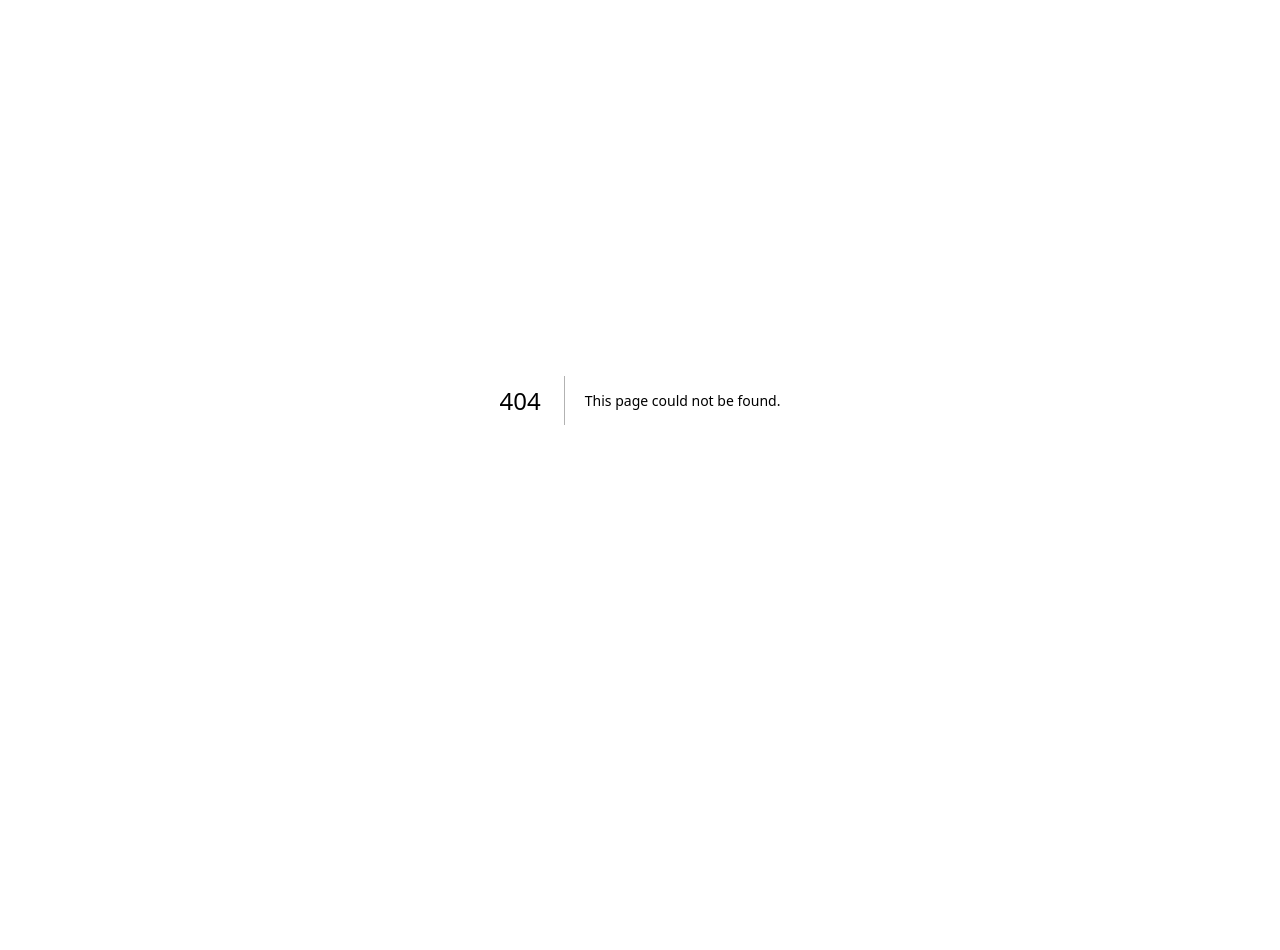
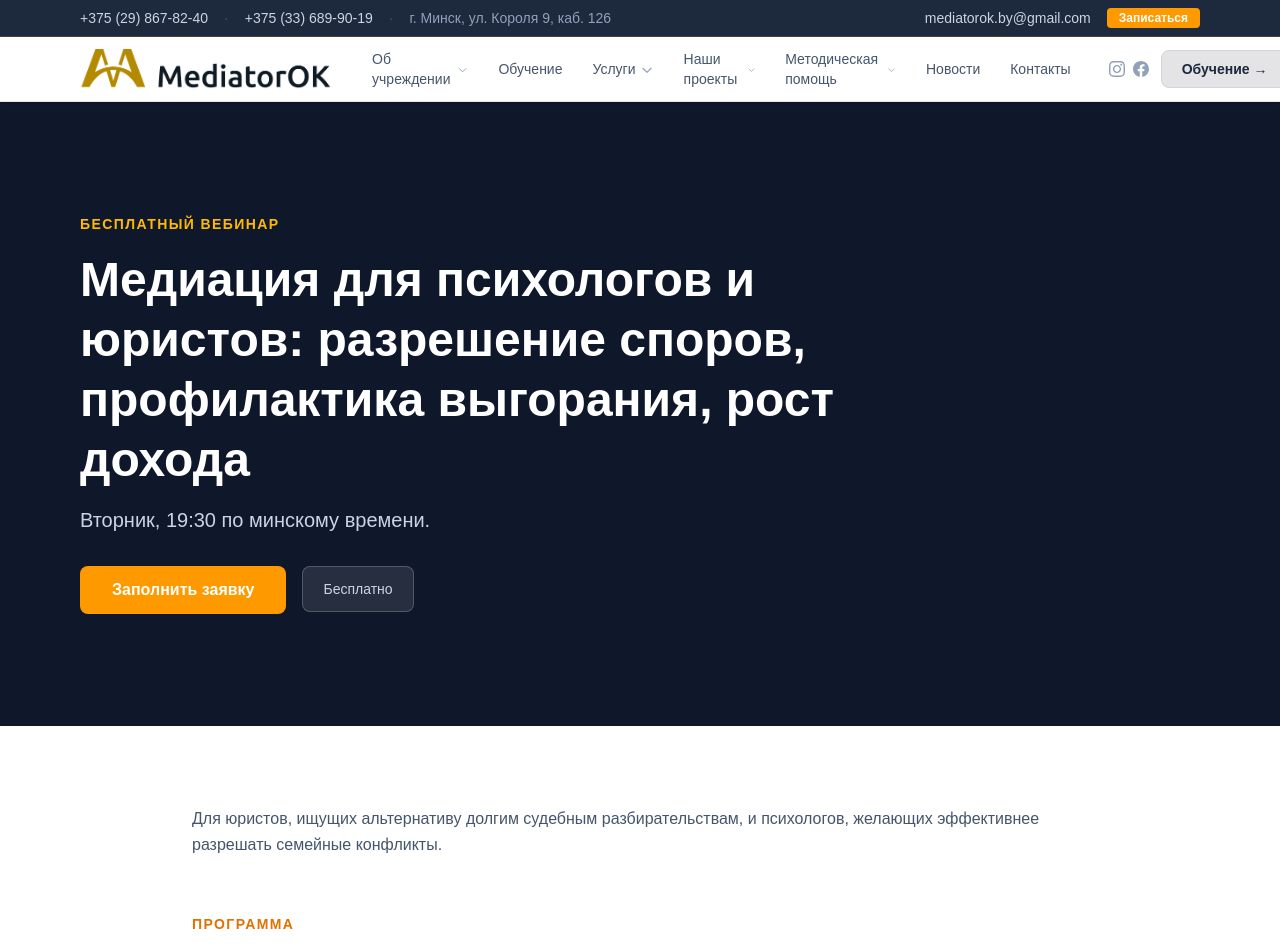
Before and after one commit to ZedMalatesta/newMediatorSite, a Next.js app: page /urok in a window 1280 px wide. Before the commit this address had no page. Shown: the top 950 px of the page. Before the commit the page ends 800 px from the top, so only its background shows below. Built offline with nearby package versions, Linux system fonts and the light colour scheme.

Commit message:
feat: add mediation income webinar page

```diff
--- /dev/null
+++ b/app/urok/page.tsx
@@ -0,0 +1,49 @@
+import type { Metadata } from "next";
+import TopBar from "@layout/TopBar";
+import Navbar from "@layout/Navbar";
+import Footer from "@layout/Footer";
+import { EventHero } from "@sections/EventHero/EventHero";
+import { EventDetails } from "@sections/EventDetails/EventDetails";
+import { EventSignup } from "@sections/EventSignup/EventSignup";
+
+export const metadata: Metadata = {
+  title: "Медиация для психологов и юристов: разрешение споров, выгорание, доход | МедиаторОк Проф",
+  description:
+    "Бесплатный вебинар для специалистов: разрешение споров без долгих судебных процессов, профилактика выгорания и рост дохода через медиацию.",
+};
+
+export default function UrokPage() {
+  return (
+    <div className="min-h-screen bg-white">
+      <TopBar />
+      <Navbar />
+      <main>
+        <EventHero
+          eyebrow="Бесплатный вебинар"
+          title="Медиация для психологов и юристов: разрешение споров, профилактика выгорания, рост дохода"
+          subtitle="Вторник, 19:30 по минскому времени."
+          meta={["Бесплатно"]}
+        />
+        <EventDetails
+          description={[
+            "Для юристов, ищущих альтернативу долгим судебным разбирательствам, и психологов, желающих эффективнее разрешать семейные конфликты.",
+          ]}
+          groups={[
+            {
+              heading: "О чём расскажем",
+              items: ["Сохранение нейтральности медиатора", "Разбор практических кейсов", "Совмещение медиации с основной практикой и дополнительный доход"],
+            },
+          ]}
+          speaker={{
+            name: "Оксана Шульга",
+            role: "Кандидат психологических наук, директор РОО «Белорусская Лига семейных медиаторов»",
+            photo: "/images/experts/shulga.jpg",
+            initials: "ОШ",
+          }}
+        />
+        <EventSignup title="Зарегистрироваться бесплатно" submitLabel="Зарегистрироваться" />
+      </main>
+      <Footer />
+    </div>
+  );
+}
```
